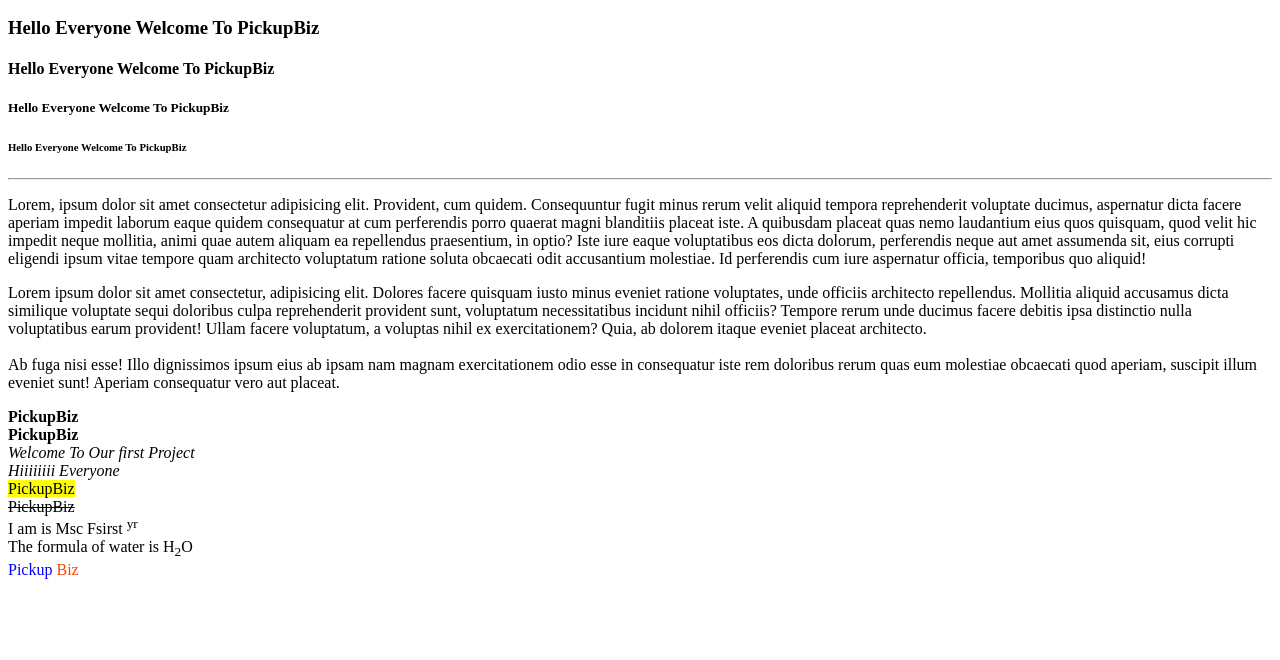
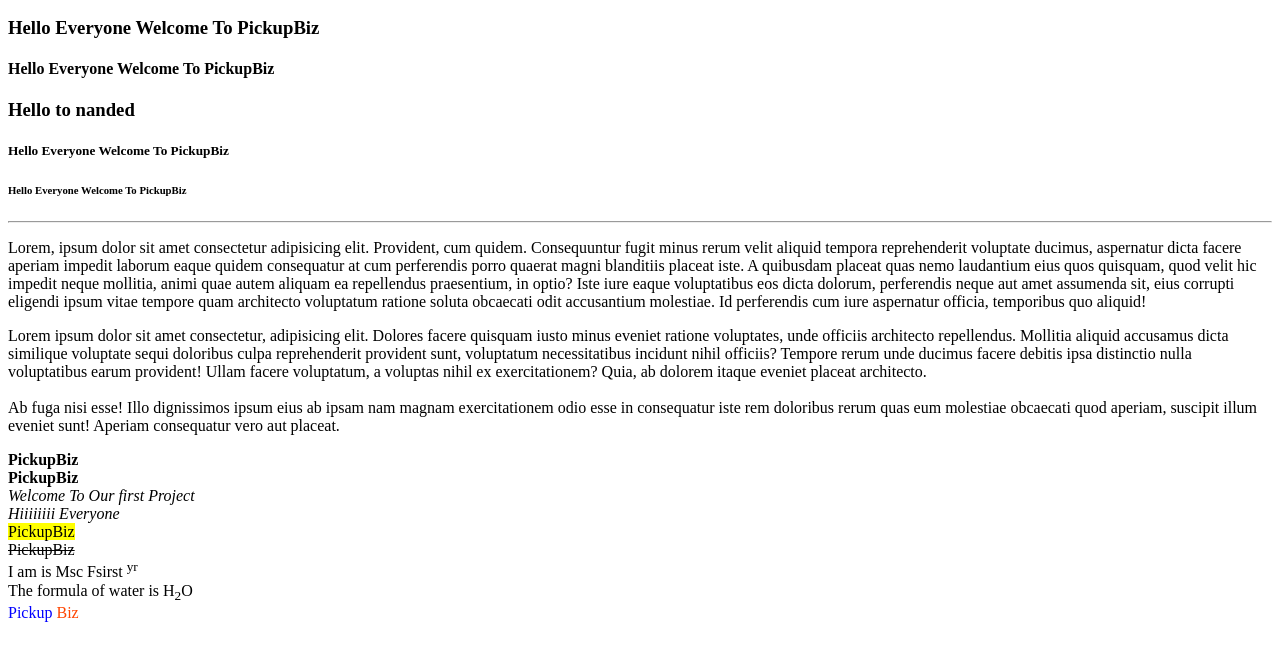
Before and after one commit to MominShoaib1061/learning-html, a plain HTML site: page new Bactch/Heading.html in a window 1280 px wide. Shown: the part 110-770 px from the top of the page. Drawn offline with Linux system fonts and the light colour scheme.

Commit message:
create new heading

```diff
--- a/new Bactch/Heading.html
+++ b/new Bactch/Heading.html
@@ -11,6 +11,7 @@
     <h2>Hello Everyone Welcome To PickupBiz</h2>
     <h3>Hello Everyone Welcome To PickupBiz</h3>
     <h4>Hello Everyone Welcome To PickupBiz</h4>
+    <h3>Hello to nanded</h3>
     <h5>Hello Everyone Welcome To PickupBiz</h5>
     <h6>Hello Everyone Welcome To PickupBiz</h6>
 
```
